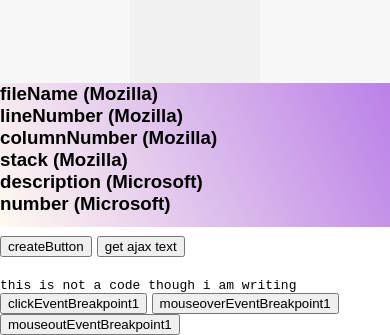
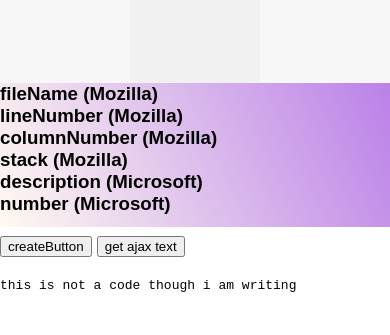
Before and after one commit to FrontEndDev-Arhan/my-first-atom-git-mashup, a plain HTML site: page root/index.html in a window 390 px wide. Shown: the part 617-952 px from the top of the page. After the commit the page ends 910 px from the top, so only its background shows below. Drawn offline with Linux system fonts and the light colour scheme.

Commit message:
Remove event listener breakpoints

```diff
--- a/root/index.html
+++ b/root/index.html
@@ -50,20 +50,10 @@
     </h3>
     <code>this is not a code though i am writing</code>
     <!-- TODO: Practice event listener reakpoints -->
-    <button onclick="clickEventBreakpoint1();">clickEventBreakpoint1</button>
-    <button onmouseover="mouseoverEventBreakpoint1();">mouseoverEventBreakpoint1</button>
-    <button onmo="mouseoutEventBreakpoint1();">mouseoutEventBreakpoint1</button>
+
     <script src="./main.js"></script>
     <script>
-      function clickEventBreakpoint1() {
-        console.log('1: were you stopped before this statement was logged?');
-      }
-      function clickEventBreakpoint3() {
-        console.log('2: were you stopped before this statement was logged?');
-      }
-      function clickEventBreakpoint3() {
-        console.log('3: were you stopped before this statement was logged?');
-      }
+
     </script>
   </body>
 </html>
```
